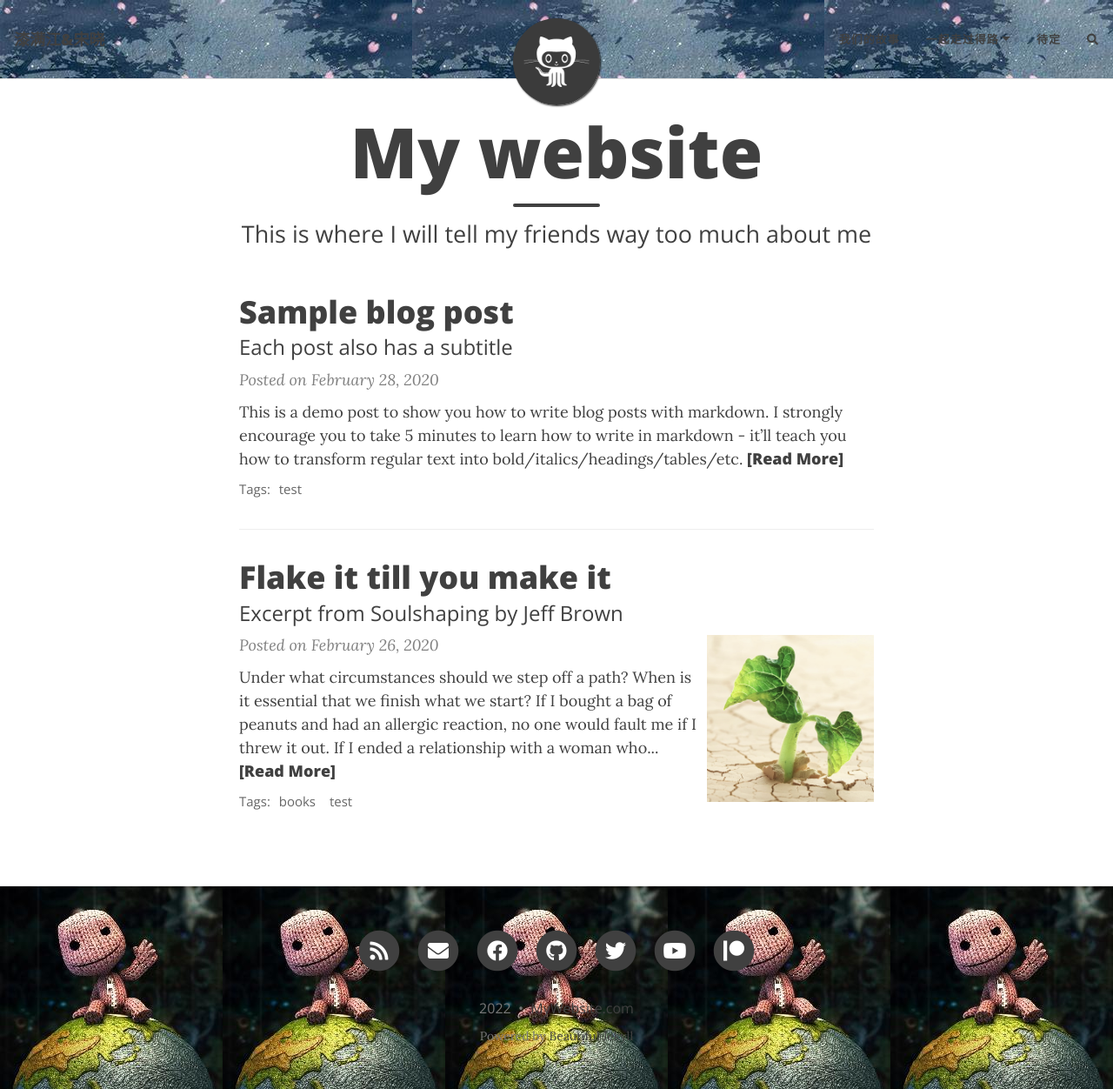
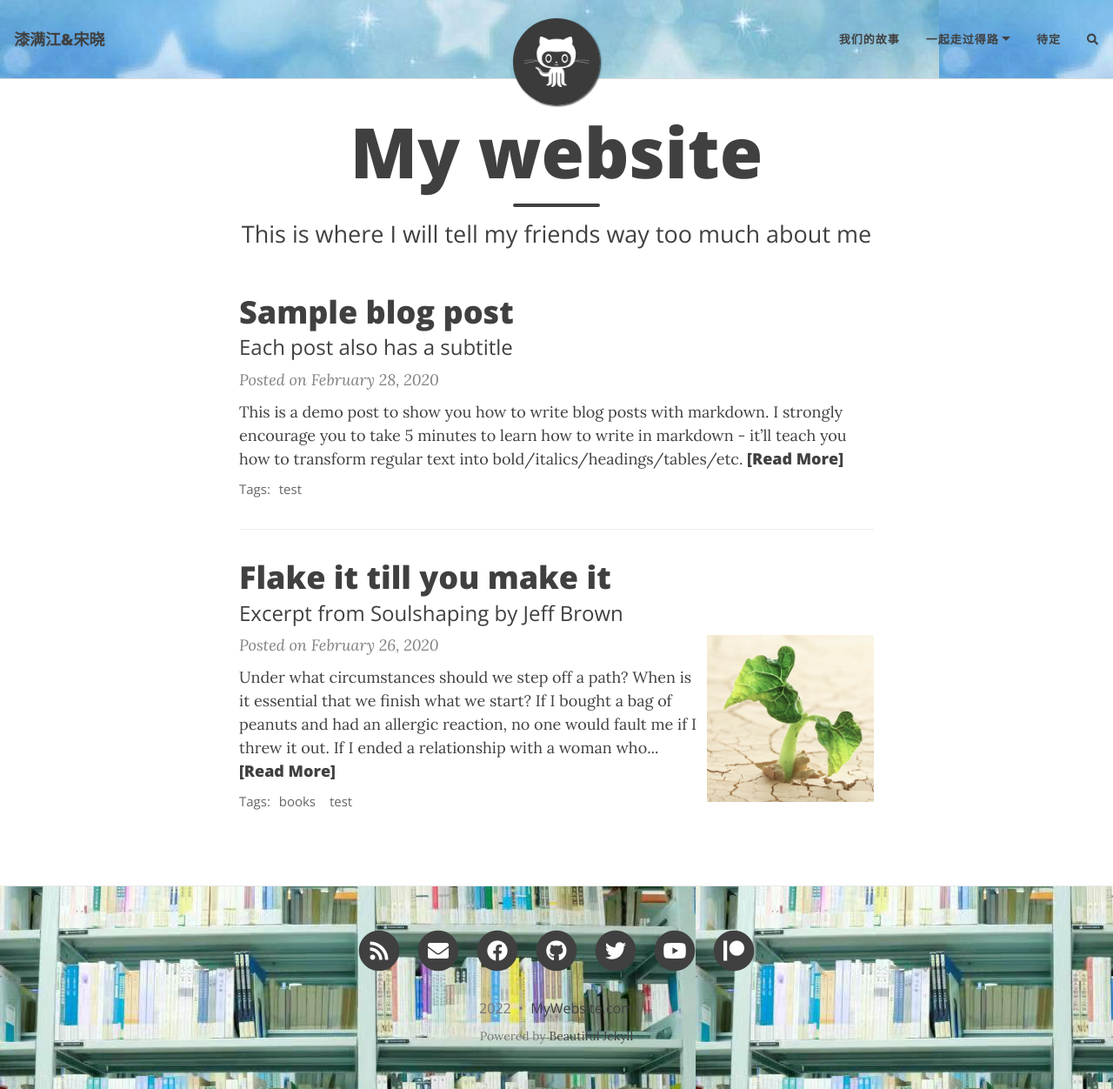
Before and after one commit to tplmdfx/tplmdfx.github.io, a Jekyll site: the page built from index.html, in a window 1280 px wide and 1252 px high. Shown: the whole window at 87% size. Built offline with Jekyll 4.4.1, drawn with Linux system fonts in a browser that asks for light colours; nearby versions of some CDN libraries; the list of posts is cut into pages by our own code; comment, search, counter and statistics services are not loaded.

Commit message:
my blog 06

```diff
--- a/_config.yml
+++ b/_config.yml
@@ -31,7 +31,7 @@ round-avatar: true
 
 # If you want to have an image logo in the top-left corner instead of having the title of the website,
 # then specify the following parameter
-#title-img:  "/assets/img/avatar-icon.png"
+#title-img:  "/assets/img/avatar.jpg"
 
 
 # --- Footer social media links --- #
@@ -116,8 +116,8 @@ footer-hover-col: "#0085A1"
 # Alternatively, the navbar, footer, and page background can be set to an image
 # instead of colour
 
-navbar-img: "/assets/img/OIP.jpg"
-footer-img: "/assets/img/hello_world.jpeg"
+navbar-img: "/assets/img/RR.jfif"
+footer-img: "/assets/img/footer.jpg"
 #page-img: "/assets/img/avatar-icon.png"
 
 # Suggest a colour for mobile browsers to use as the browser's theme. This is only supported by a few mobile browsers.
```
Also changed, not shown: assets/img/RR.jfif (added), assets/img/avatar.jpg (added), assets/img/footer.jpg.
